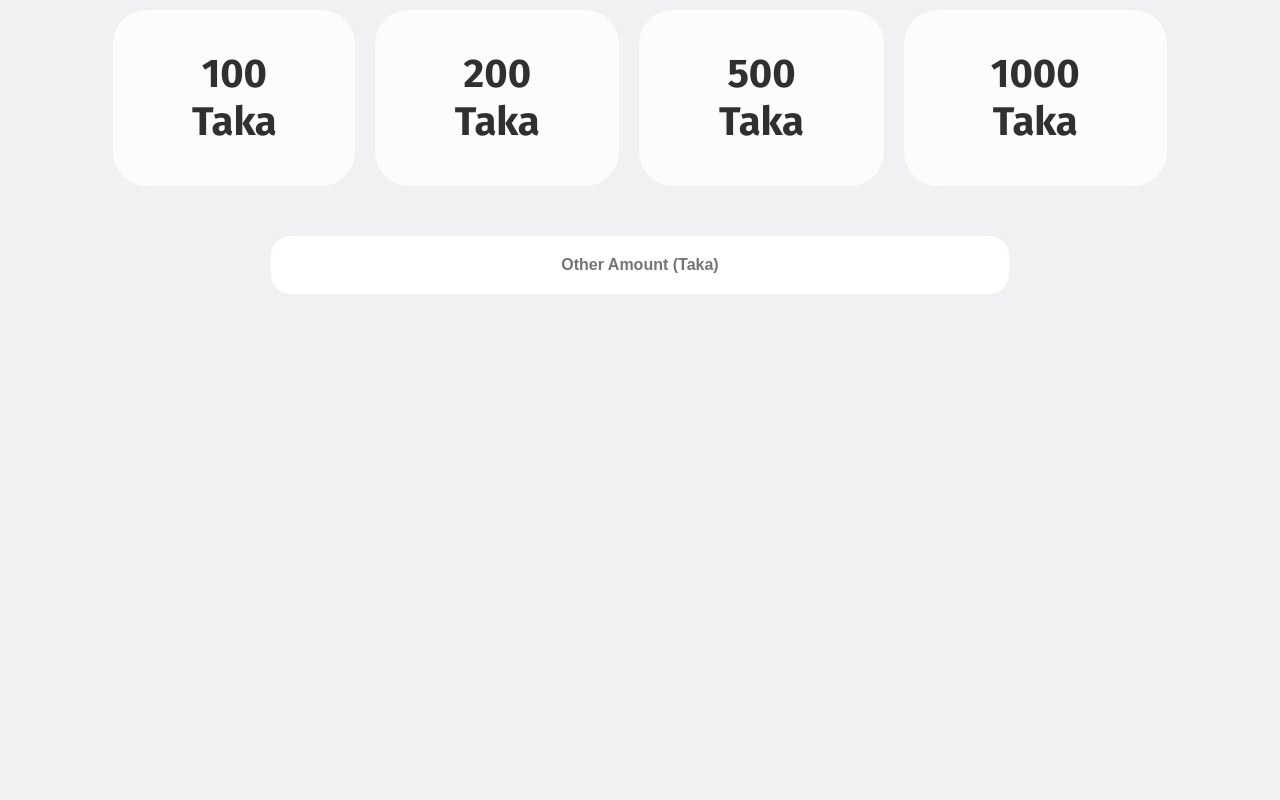
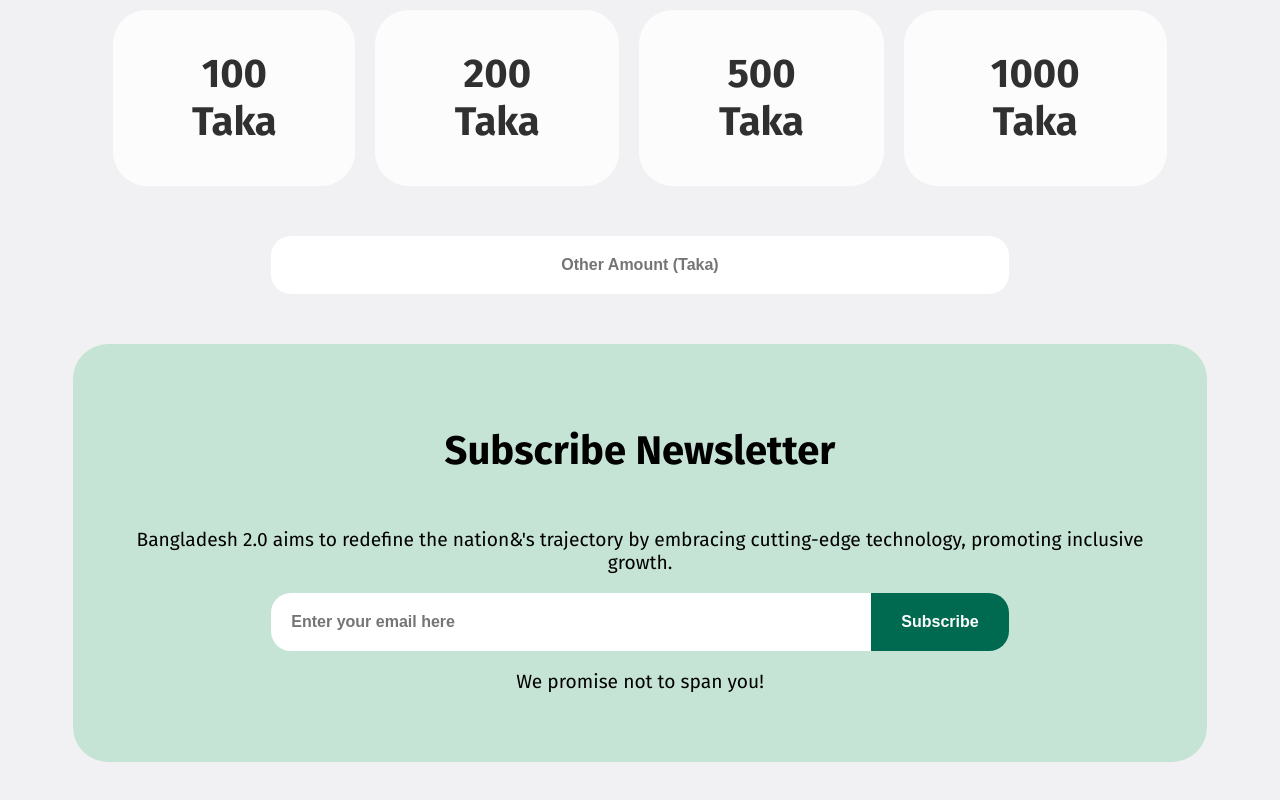
Before and after one commit to IkteshadDeeya/bangladesh-2.0, a plain HTML site: page index.html in a window 1280 px wide. Shown: the part 3038-3838 px from the top of the page. Before the commit the page ends 3382 px from the top, so only its background shows below. Drawn offline with Linux system fonts and the light colour scheme.

Commit message:
add subscribe section with styles in index.html and style.css

```diff
--- a/index.html
+++ b/index.html
@@ -153,5 +153,19 @@
         <input type="text" placeholder="Other Amount (Taka)" />
       </div>
     </section>
+
+    <!-- subscribe section -->
+    <section class="subscribe-container container">
+      <h1>Subscribe Newsletter</h1>
+      <p>
+        Bangladesh 2.0 aims to redefine the nation&&apos;s trajectory by
+        embracing cutting-edge technology, promoting inclusive growth.
+      </p>
+      <div class="subscribe-form">
+        <input type="email" placeholder="Enter your email here" />
+        <button>Subscribe</button>
+      </div>
+      <p>We promise not to span you!</p>
+    </section>
   </body>
 </html>
--- a/style.css
+++ b/style.css
@@ -246,3 +246,44 @@ body {
   transition: 0.3s all;
   cursor: pointer;
 }
+
+.subscribe-container {
+  background-color: #c6e4d6;
+  display: flex;
+  flex-direction: column;
+  align-items: center;
+  justify-content: center;
+  border-radius: 35px;
+  padding: 50px 40px;
+}
+.subscribe-container h1 {
+  font-size: 2.5rem;
+  font-weight: 700;
+  text-align: center;
+}
+.subscribe-container p {
+  text-align: center;
+  font-size: 1.2rem;
+}
+.subscribe-container input {
+  width: 100%;
+  padding: 20px;
+  border-radius: 20px 0px 0px 20px;
+  border: none;
+  font-size: 1rem;
+  font-weight: bold;
+}
+.subscribe-form {
+  display: flex;
+  width: 70%;
+}
+.subscribe-form button {
+  background-color: #006a50;
+  border-radius: 0px 20px 20px 0px;
+  padding: 0px 30px;
+  color: white;
+  border: none;
+  font-size: 1rem;
+  font-weight: bold;
+  cursor: pointer;
+}
```
